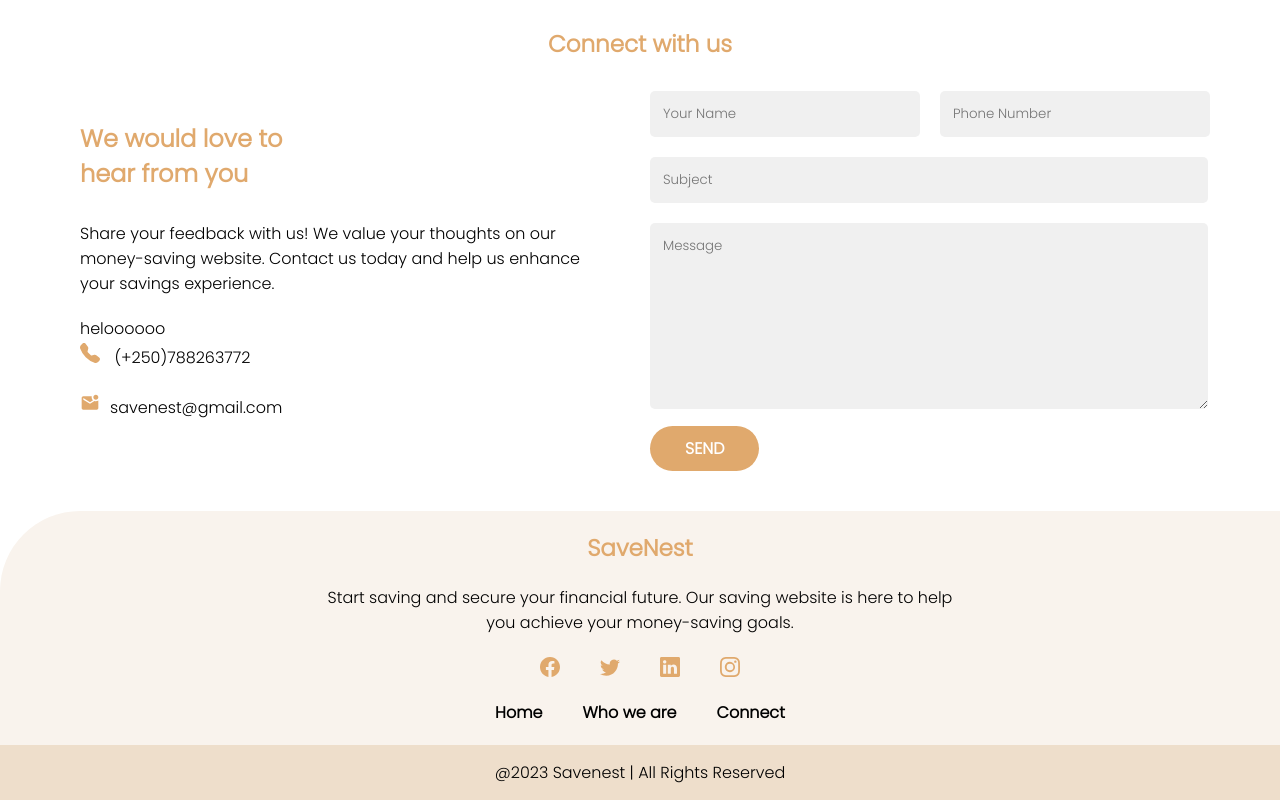
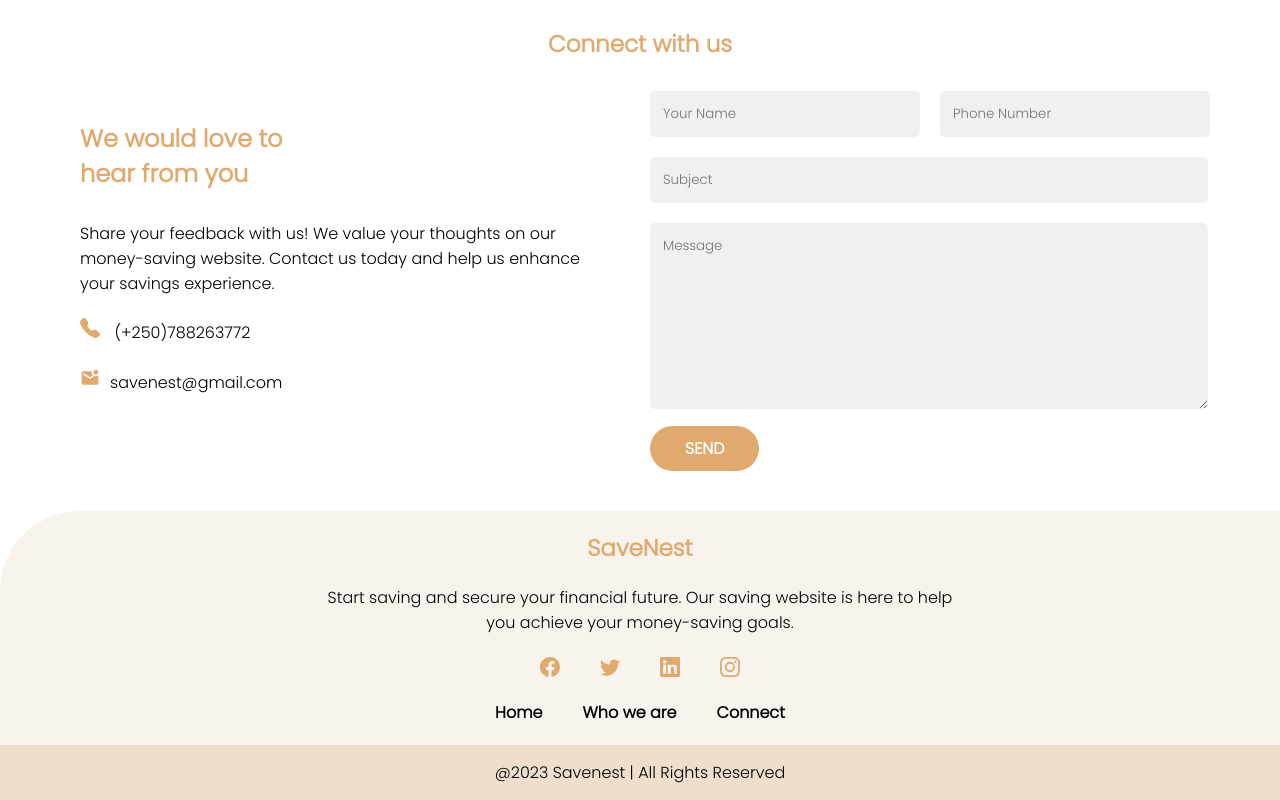
Before and after one commit to mutuyimana1/Saving-Mentor-App-frontend, a React (Create React App) app: page / in a window 1280 px wide. Shown: the part 1841-2641 px from the top of the page. Built offline with nearby package versions, Linux system fonts and the light colour scheme.

Commit message:
fixed home

```diff
--- a/src/pages/home/home.js
+++ b/src/pages/home/home.js
@@ -220,7 +220,7 @@ function Home() {
               money-saving website. Contact us today and help us enhance your
               savings experience.
             </p>
-            <div>heloooooo</div>
+
             <div className="contact-home-icon">
               <p className="phone-ic">
                 <span>
```
